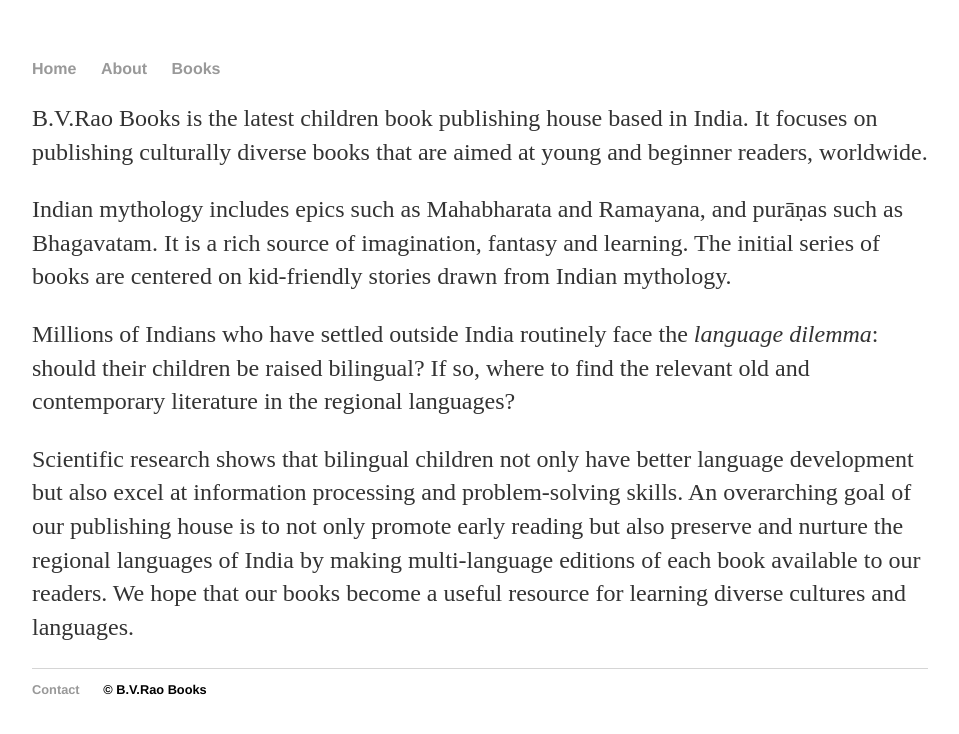
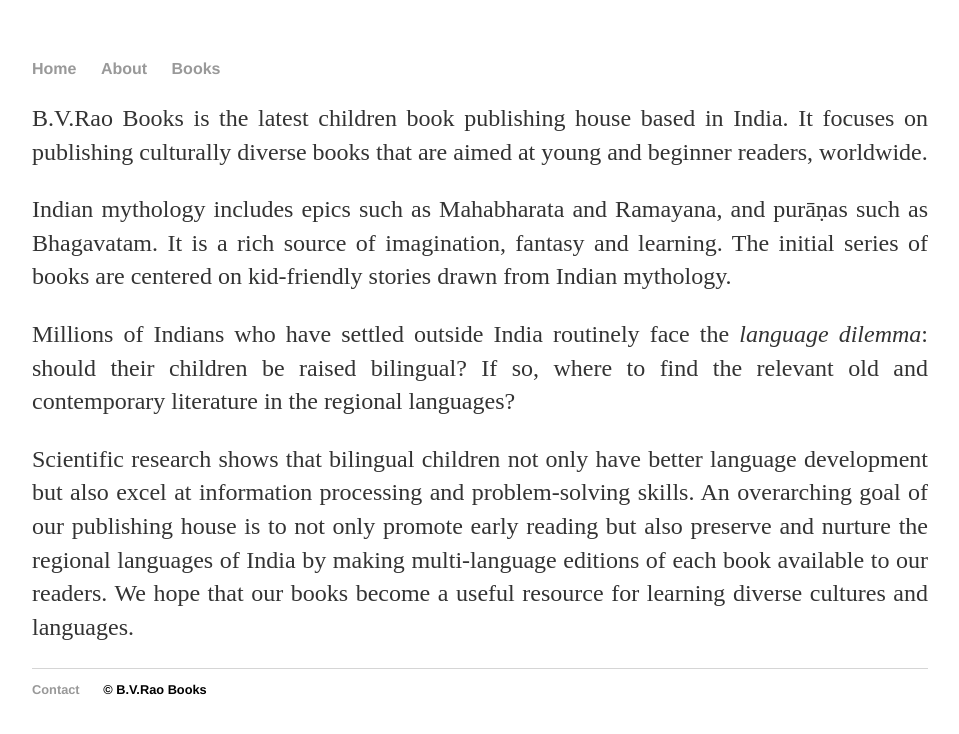
Before and after one commit to bvraobooks/bvraobooks.github.com, a Jekyll site: the page built from about/index.html, in a window 1280 px wide. Shown: the top 734 px of the page, without its empty margins (160-1119 px from the left). Built offline with Jekyll 4.4.1, drawn with Linux system fonts in a browser that asks for light colours.

Commit message:
update index.html

```diff
--- a/about/index.html
+++ b/about/index.html
@@ -3,22 +3,22 @@
 title:  B.V.Rao Books
 ---
 
-<p align="justified">
+<p align="justify">
   B.V.Rao Books is the latest children book publishing house based in India. It focuses on publishing culturally diverse books that are aimed at young and beginner readers, worldwide.
 </p>
 
-<p  align="justified">
+<p  align="justify">
   Indian mythology includes epics such as Mahabharata and Ramayana, and pura&#772;n&#803;as such as  Bhagavatam.
   It is  a rich source of imagination, fantasy and learning.
   The initial series of books are  centered on kid-friendly stories drawn from Indian mythology.
 </p>
 
-<p  align="justified">
+<p  align="justify">
   Millions of Indians who have settled outside India routinely face the <em>language dilemma</em>: should their children be raised bilingual?
   If so, where to find the relevant old and contemporary literature in the regional languages?
 </p>
 
-<p  align="justified">
+<p  align="justify">
        Scientific research  shows that bilingual children not only have better language development but also excel at information processing and problem-solving skills.
        An overarching goal of  our publishing house is to not only promote early reading but also preserve and nurture the regional languages of India by making multi-language editions of each book available to our readers.
        We hope that our books become a useful resource for learning diverse cultures and languages.
```
